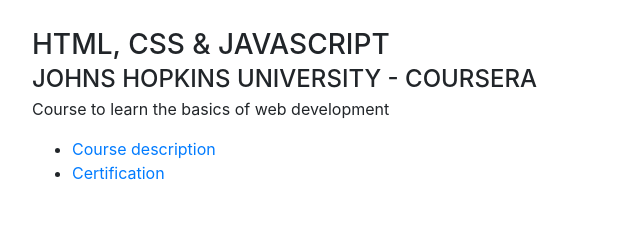
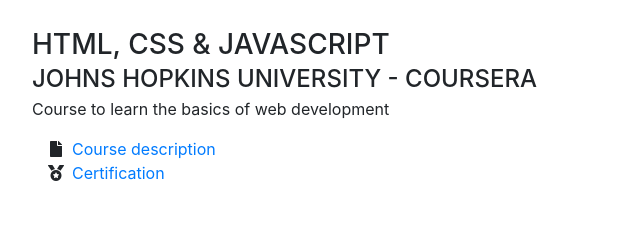
Before and after one commit to VictorJuez/my-portfolio, a website with bundled scripts: page index.html in a window 1280 px wide. Shown: the part 2900-3140 px from the top of the page, 288-928 px from the left. Built offline with nearby package versions, Linux system fonts and the light colour scheme; a web font is replaced by a local one.

Commit message:
Icons added on course section

```diff
--- a/index.html
+++ b/index.html
@@ -197,9 +197,9 @@
               <div class="subheading mb-0">Johns Hopkins University - Coursera</div>
               <div>
                 <p>Course to learn the basics of web development</p>
-                <ul>
-                  <li><a href="https://www.coursera.org/learn/html-css-javascript-for-web-developers">Course description </a></li>
-                  <li><a href="https://coursera.org/verify/ERREG7YJBVP3">Certification</a></li>
+                <ul class="fa-ul">
+                  <li><i class="fa-li fa fa-file"></i><a href="https://www.coursera.org/learn/html-css-javascript-for-web-developers">Course description </a></li>
+                  <li><i class="fa-li fa fa-medal"></i><a href="https://coursera.org/verify/ERREG7YJBVP3">Certification</a></li>
                 </ul>
               </div>
             </div>
```
